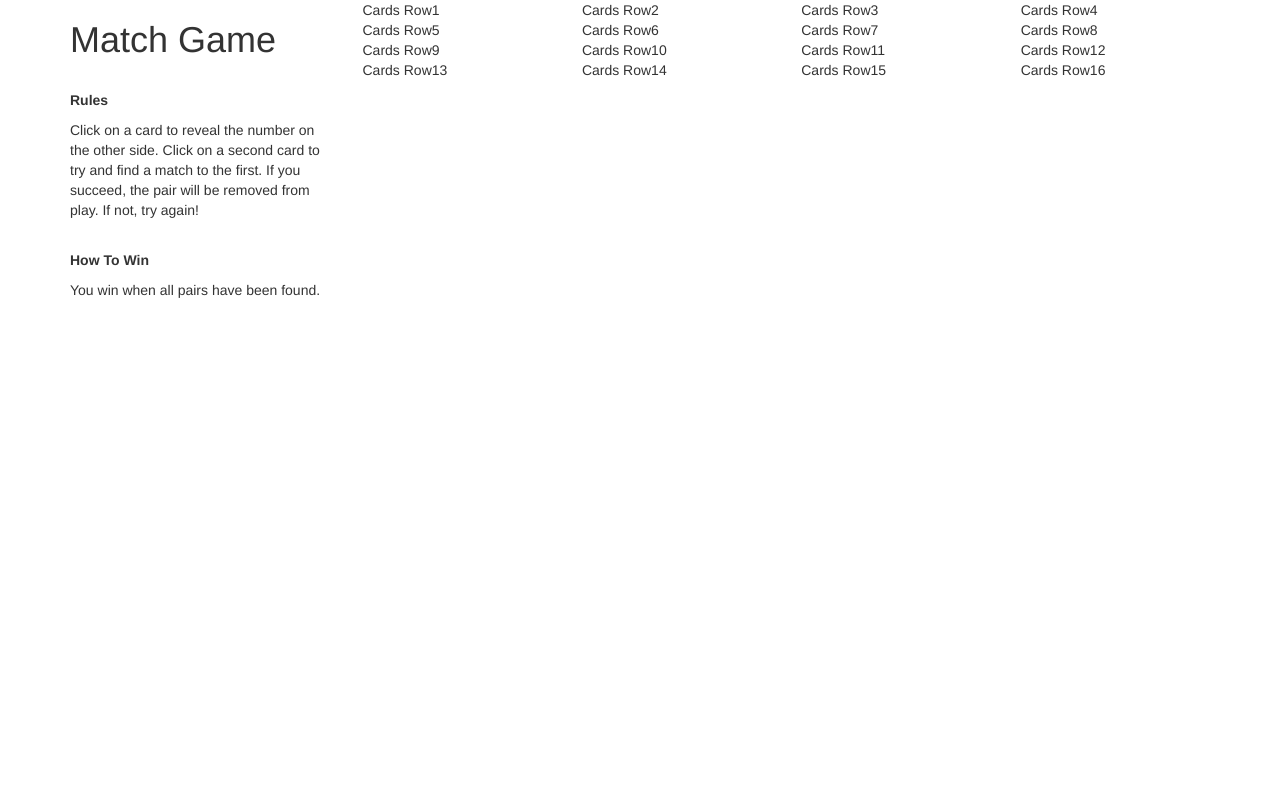
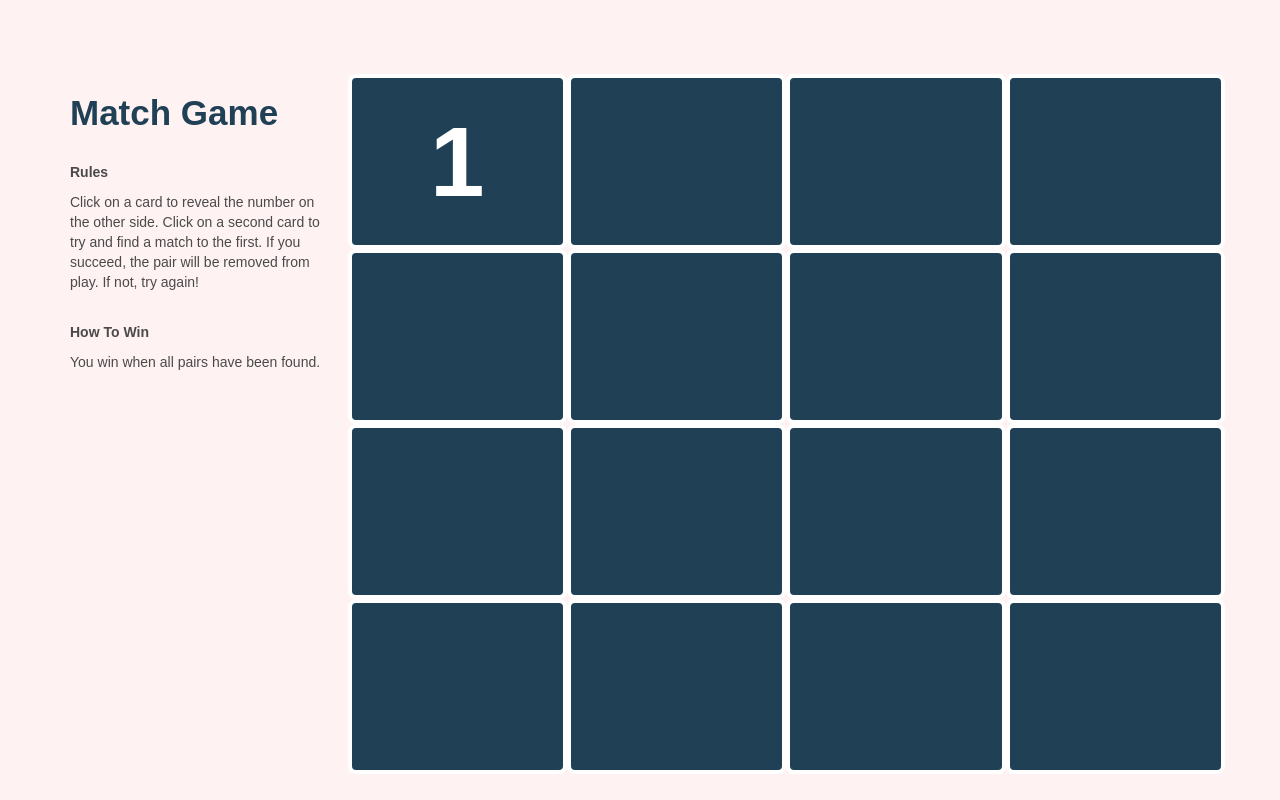
Before and after one commit to DanFortin2/matchgame, a plain HTML site: page index.html in a window 1280 px wide. Drawn offline with nearby package versions, Linux system fonts and the light colour scheme; a web font is replaced by a local one.

Commit message:
added styling for card boxes

```diff
--- a/index.html
+++ b/index.html
@@ -30,22 +30,22 @@
     <!--Actual Game-->
       <div id="game" class="col-xs-12 col-md-9">
         <div class="row">
-          <div class="col-md-3">Cards Row1</div>
-          <div class="col-md-3">Cards Row2</div>
-          <div class="col-md-3">Cards Row3</div>
-          <div class="col-md-3">Cards Row4</div>
-          <div class="col-md-3">Cards Row5</div>
-          <div class="col-md-3">Cards Row6</div>
-          <div class="col-md-3">Cards Row7</div>
-          <div class="col-md-3">Cards Row8</div>
-          <div class="col-md-3">Cards Row9</div>
-          <div class="col-md-3">Cards Row10</div>
-          <div class="col-md-3">Cards Row11</div>
-          <div class="col-md-3">Cards Row12</div>
-          <div class="col-md-3">Cards Row13</div>
-          <div class="col-md-3">Cards Row14</div>
-          <div class="col-md-3">Cards Row15</div>
-          <div class="col-md-3">Cards Row16</div>
+          <div class="col-md-3 card">1</div>
+          <div class="col-md-3 card"></div>
+          <div class="col-md-3 card"></div>
+          <div class="col-md-3 card"></div>
+          <div class="col-md-3 card"></div>
+          <div class="col-md-3 card"></div>
+          <div class="col-md-3 card"></div>
+          <div class="col-md-3 card"></div>
+          <div class="col-md-3 card"></div>
+          <div class="col-md-3 card"></div>
+          <div class="col-md-3 card"></div>
+          <div class="col-md-3 card"></div>
+          <div class="col-md-3 card"></div>
+          <div class="col-md-3 card"></div>
+          <div class="col-md-3 card"></div>
+          <div class="col-md-3 card"></div>
         </div>
       </div>
 
--- a/resources/css/style.css
+++ b/resources/css/style.css
@@ -23,3 +23,41 @@
   src: local('Work Sans Black'), local('WorkSans-Black'), url(https://fonts.gstatic.com/s/worksans/v3/QGYpz_wNahGAdqQ43Rh3_4f8mNhN.woff2) format('woff2');
   unicode-range: U+0000-00FF, U+0131, U+0152-0153, U+02BB-02BC, U+02C6, U+02DA, U+02DC, U+2000-206F, U+2074, U+20AC, U+2122, U+2191, U+2193, U+2212, U+2215, U+FEFF, U+FFFD;
 }
+
+html {
+  font-size: 14px;
+}
+
+body {
+  font-family: 'Work Sans', sans-serif;
+  background-color: rgb(255, 242, 242);
+  color: rgb(74, 74, 74);
+}
+
+h1 {
+  font-weight: bold;
+  font-size: 2.5rem;
+  color: rgb(32, 64, 86);
+}
+
+p {
+  font-size: 1rem:
+}
+
+.container {
+  margin-top: 5.25rem;
+}
+
+/* cards section*/
+
+.card {
+  height: 12.5rem;
+  border: 4px solid #ffffff;
+  background-color: rgb(32, 64, 86);
+  border-radius: 8px;
+  font-weight: 900;
+  font-size: 7rem;
+  color: rgb(255, 255, 255);
+  text-align: center;
+  padding-top: 1.07142rem;
+}
```
